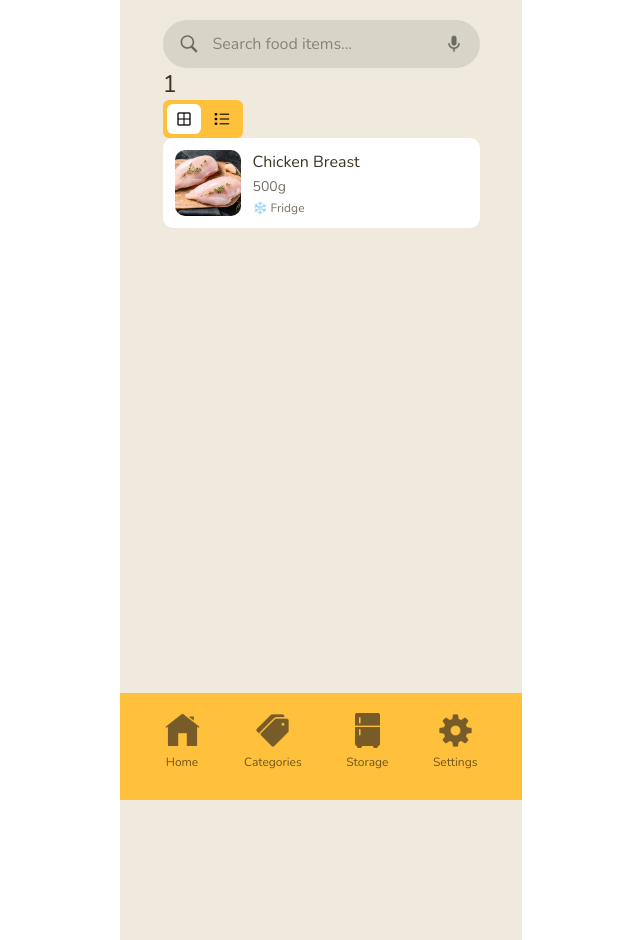
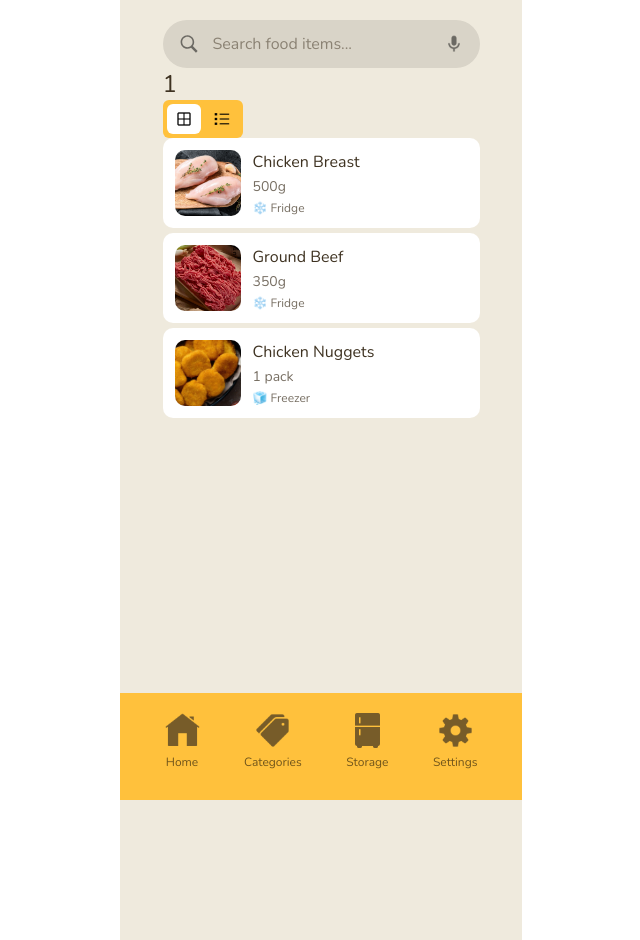
Before and after one commit to siljasihvo/easy-kitchen-frontend, a Vue app: page /category/1 in a window 1280 px wide. Shown: the whole page, without its empty margins (319-959 px from the left). Built offline with nearby package versions, Linux system fonts and the light colour scheme.

Commit message:
Add List component

```diff
--- /dev/null
+++ b/src/components/List.vue
@@ -0,0 +1,40 @@
+<script setup>
+import ListCard from "../components/ListCard.vue";
+
+defineProps({
+	id: String,
+});
+</script>
+
+<template>
+	<section class="list-container">
+		<ListCard
+			imageSrc="../src/assets/images/chicken.png"
+			itemName="Chicken Breast"
+			quantity="500g"
+			storage="Fridge"
+			emoji="❄️" />
+
+		<ListCard
+			imageSrc="../src/assets/images/ground-beef.png"
+			itemName="Ground Beef"
+			quantity="350g"
+			storage="Fridge"
+			emoji="❄️" />
+
+		<ListCard
+			imageSrc="../src/assets/images/chicken-nuggets.png"
+			itemName="Chicken Nuggets"
+			quantity="1 pack"
+			storage="Freezer"
+			emoji="🧊" />
+	</section>
+</template>
+
+<style scoped>
+.list-container {
+	display: flex;
+	flex-direction: column;
+	gap: 5px;
+}
+</style>
--- a/src/components/ListCard.vue
+++ b/src/components/ListCard.vue
@@ -9,7 +9,7 @@ defineProps({
 </script>
 
 <template>
-	<section class="grid-card">
+	<section class="list-card">
 		<img :src="imageSrc" :alt="itemName" />
 		<div class="information">
 			<p>{{ itemName }}</p>
@@ -22,7 +22,7 @@ defineProps({
 </template>
 
 <style scoped>
-.grid-card {
+.list-card {
 	display: flex;
 	width: 100%;
 	background-color: var(--cards);
@@ -31,14 +31,14 @@ defineProps({
 	border-radius: 10px;
 }
 
-.grid-card img {
+.list-card img {
 	width: 66px;
 	height: 66px;
 	object-fit: cover;
 	border-radius: 10px;
 }
 
-.grid-card p {
+.list-card p {
 	width: 100%;
 	text-align: left;
 	padding-left: 12px;
--- a/src/views/CategoryDetailView.vue
+++ b/src/views/CategoryDetailView.vue
@@ -2,7 +2,7 @@
 import Searchbar from "../components/Searchbar.vue";
 import ViewToggle from "@/components/ViewToggle.vue";
 import Grid from "@/components/Grid.vue";
-import ListCard from "@/components/ListCard.vue";
+import List from "@/components/List.vue";
 
 defineProps({
 	id: String,
@@ -14,12 +14,7 @@ defineProps({
 	<h2>{{ id }}</h2>
 	<ViewToggle />
 	<!-- <Grid /> -->
-	<ListCard
-		imageSrc="../src/assets/images/chicken.png"
-		itemName="Chicken Breast"
-		quantity="500g"
-		storage="Fridge"
-		emoji="❄️" />
+	<List />
 </template>
 
 <style scoped></style>
```
